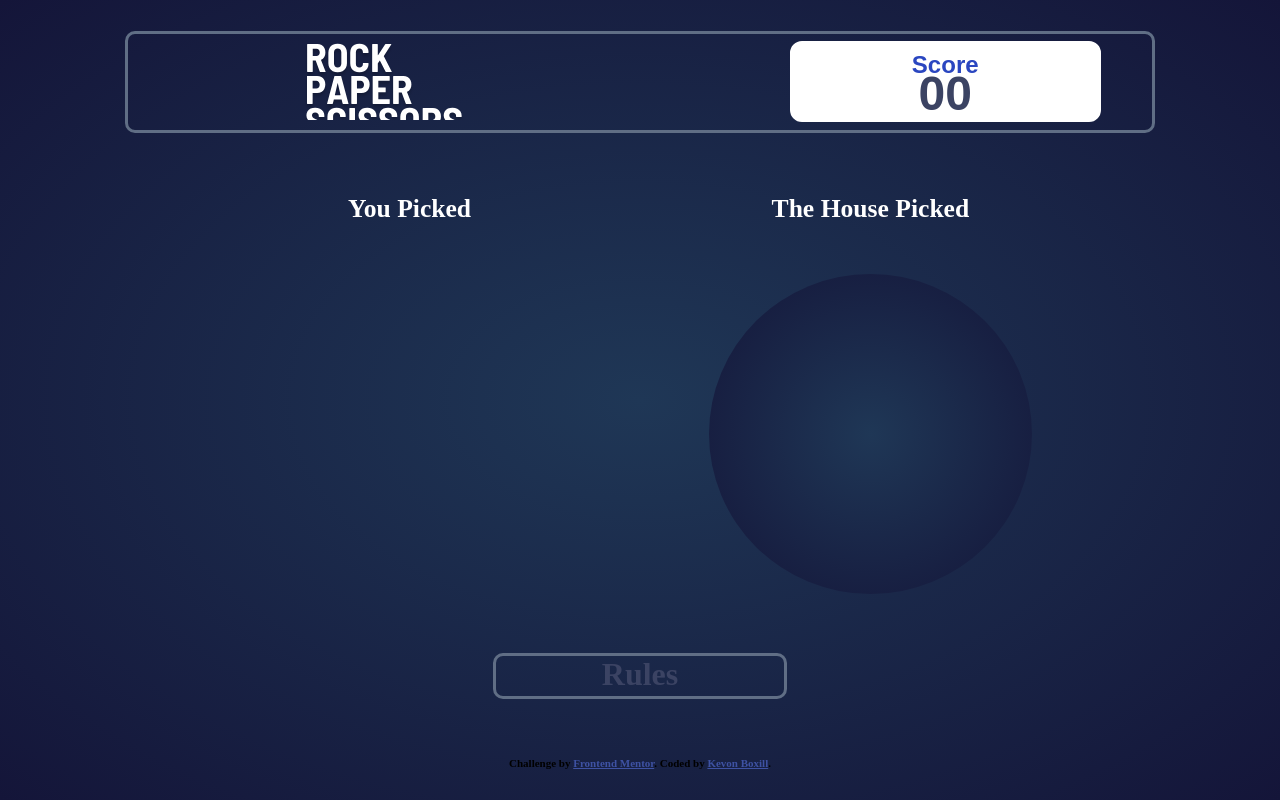
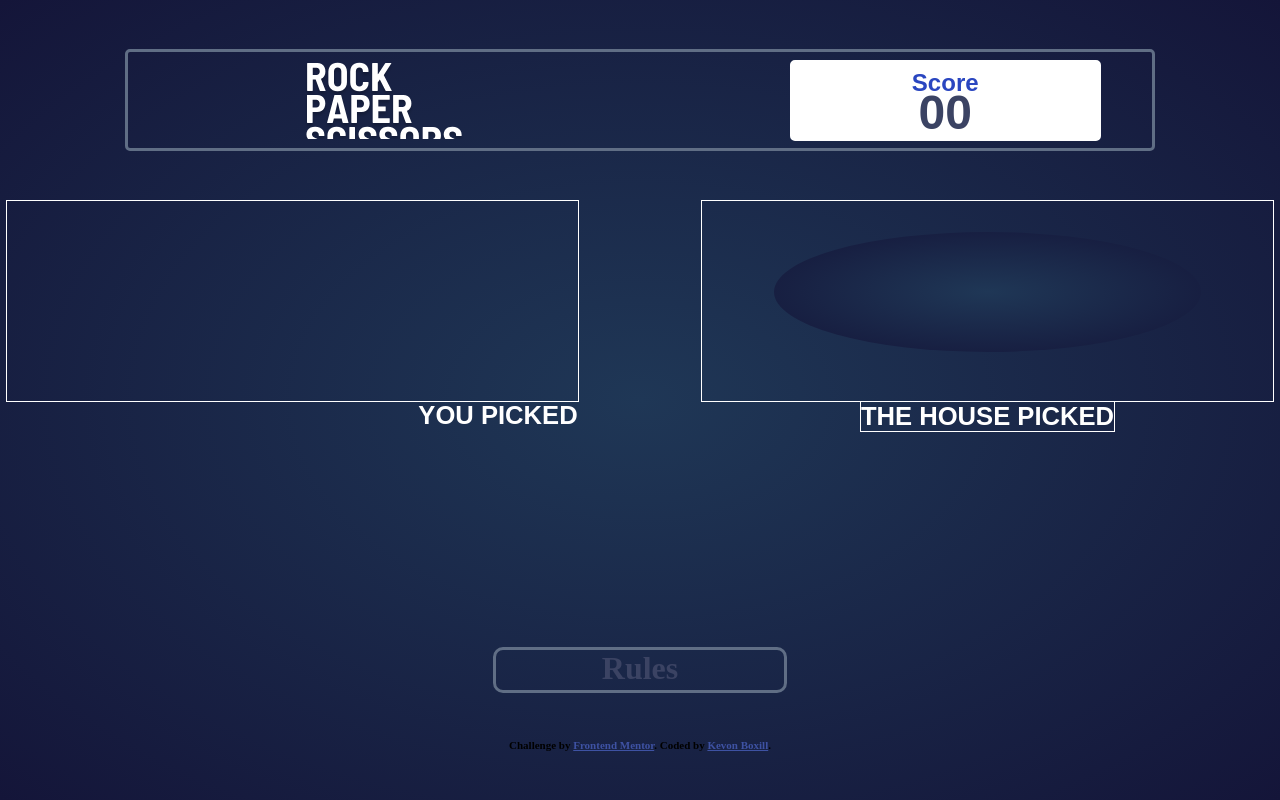
Before and after one commit to alphacrutch/Rock-Paper-Scissors-TT, a plain HTML site: page index.html in a window 1280 px wide. Drawn offline with Linux system fonts and the light colour scheme; a web font is replaced by a local one.

Commit message:
Style update

```diff
--- a/index.html
+++ b/index.html
@@ -55,7 +55,7 @@
         </div>
         <div id="PickedChoiceContainer">
             <div id="MyChoice">
-                <div class="choiceTitle">You Picked</div>
+                <div class="choiceTitle">YOU PICKED</div>
 
                 <div class="choice" id="myPaper">
                     <div class="choiceBackground">
@@ -81,7 +81,7 @@
                 </div>
             </div>
             <div id="AIChoice">
-                <div class="choiceTitle">The House Picked</div>
+                <div class="choiceTitle">THE HOUSE PICKED</div>
                 <div class="choice" id="AiBlank">
                     <div class="blankBackground">
 
--- a/styles/indexM.scss
+++ b/styles/indexM.scss
@@ -1,8 +1,13 @@
+  * {
+      padding: 0;
+      margin: 0;
+  }
+
   Main {
       position: relative;
       display: flex;
       flex-flow: column nowrap;
-       justify-content: space-around;
+      justify-content: space-evenly;
       align-items: center;
       height: 100vh;
       width: 100vw;
@@ -17,14 +22,15 @@
           height: 12%;
           width: 80%;
           border: 3px hsl(217, 16%, 45%) solid;
-           border-radius: 10px;
+          border-radius: 5px;
           #titleContainer {
+              position: relative;
               height: 80%;
               width: 40%;
           }
           #ScoreContainer {
               border: 2px white solid;
-               border-radius: 12px;
+              border-radius: 5px;
               background-color: white;
               margin-right: 5%;
               display: flex;
@@ -38,7 +44,7 @@
                   font-family: "Barlow Semi Condensed", sans-serif;
                   text-align: center;
                   height: 20%;
-                   width: 100%;
+                  width: 98%;
                   color: hsl(229, 64%, 46%);
                   font-size: 24px;
               }
@@ -47,7 +53,7 @@
                   font-family: "Barlow Semi Condensed", sans-serif;
                   text-align: center;
                   height: 60%;
-                   width: 100%;
+                  width: 98%;
                   color: hsl(229, 25%, 31%);
                   font-size: 3rem;
               }
@@ -191,22 +197,27 @@
           display: flex;
           position: relative;
           height: 50%;
-           width: 80%;
+          width: 99%;
           flex-flow: row nowrap;
-           justify-content: space-evenly;
-           align-items: center;
+          justify-content: space-between;
+          align-items: flex-start;
           .blankBackground {
               background-color: aqua;
           }
           #MyChoice {
+              border: 1px white solid;
               display: flex;
               flex-flow: column nowrap;
               justify-content: space-between;
               align-items: center;
-               height: 100%;
-               width: 35%;
+              height: 50%;
+              width: 45%;
               .choiceTitle {
-                   font-size: 1.6rem;
+                  font-family: "Barlow Semi Condensed", sans-serif;
+                  position: relative;
+                  top: 100%;
+                  align-self: flex-end;
+                  font-weight: 600;
                   color: white;
               }
               .choice {
@@ -215,7 +226,7 @@
                   align-items: center;
                   justify-content: center;
                   border-radius: 50%;
-                   height: 80%;
+                  height: 60%;
                   width: 90%;
                   border: 1px solid grey;
               }
@@ -246,24 +257,31 @@
               }
           }
           #AIChoice {
+              border: 1px white solid;
               display: flex;
               flex-flow: column nowrap;
-               justify-content: space-between;
+              justify-content: flex-start;
               align-items: center;
-               height: 100%;
-               width: 35%;
+              height: 50%;
+              width: 45%;
               .choiceTitle {
-                   font-size: 1.6rem;
+                  border: 1px white solid;
+                  font-family: "Barlow Semi Condensed", sans-serif;
+                  position: relative;
+                  top: 100%;
+                  font-weight: 600;
                   color: white;
               }
               .choice {
+                  position: relative;
+                  top: 0;
                   display: flex;
                   flex-flow: column nowrap;
                   align-items: center;
                   justify-content: center;
                   border-radius: 50%;
-                   height: 80%;
-                   width: 90%;
+                  height: 60%;
+                  width: 75%;
               }
               #AiBlank {
                   background-image: radial-gradient(hsl(214, 47%, 23%), hsl(237, 49%, 15%));
```
Also changed, not shown: styles/indexM.css, 1 other file. Lines whose indentation alone changed are shown as unchanged.
